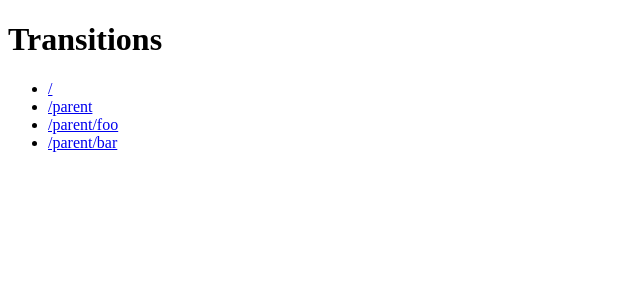
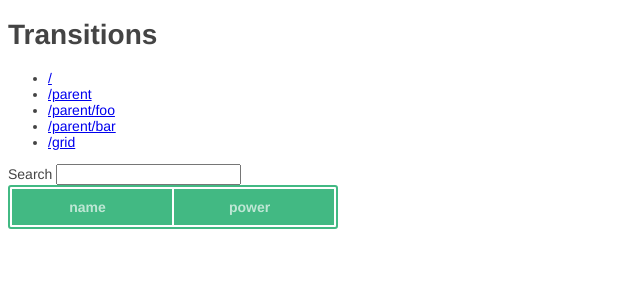
Before and after one commit to songjie0715/vue-demo, a Vue app: page /grid in a window 1280 px wide. Shown: the top 300 px of the page, without its empty margins (0-640 px from the left). Built offline with nearby package versions, Linux system fonts and the light colour scheme.

Commit message:
add grid.vue

```diff
--- a/src/components/Todo.vue
+++ b/src/components/Todo.vue
@@ -1,5 +1,5 @@
 <template>
-  <li class="todo">
+  <li class="todo" :class="{ done: todo.done }">
     <div class="view">
       <input class="toggle" type="checkbox" :checked="todo.done" @change="toggleTodo({ todo: todo })">
       <label v-text="todo.text"></label>
@@ -7,6 +7,13 @@
     </div>
   </li>
 </template>
+
+<style>
+    .done{
+        text-decoration: line-through;
+        color: #ccc;
+    }
+</style>
 
 <script>
   import { mapMutations } from 'vuex';
--- /dev/null
+++ b/src/components/demo-grid.vue
@@ -0,0 +1,98 @@
+<template>
+    <table>
+        <thead>
+            <tr>
+                <th v-for="col in this.columns">
+                    {{ col }}
+                    <span class="arrow"></span>
+                </th>
+            </tr>
+        </thead>
+        <tbody>
+            <tr v-for="item in this.filteredData">
+                <td v-for="i in item">{{ i }}</td>
+            </tr>
+        </tbody>
+    </table>
+</template>
+
+<style>
+    body {
+      font-family: Helvetica Neue, Arial, sans-serif;
+      font-size: 14px;
+      color: #444;
+    }
+
+    table {
+      border: 2px solid #42b983;
+      border-radius: 3px;
+      background-color: #fff;
+    }
+
+    th {
+      background-color: #42b983;
+      color: rgba(255,255,255,0.66);
+      cursor: pointer;
+      -webkit-user-select: none;
+      -moz-user-select: none;
+      -ms-user-select: none;
+      user-select: none;
+    }
+
+    td {
+      background-color: #f9f9f9;
+    }
+
+    th, td {
+      min-width: 120px;
+      padding: 10px 20px;
+    }
+
+    th.active {
+      color: #fff;
+    }
+
+    th.active .arrow {
+      opacity: 1;
+    }
+
+    .arrow {
+      display: inline-block;
+      vertical-align: middle;
+      width: 0;
+      height: 0;
+      margin-left: 5px;
+      opacity: 0.66;
+    }
+
+    .arrow.asc {
+      border-left: 4px solid transparent;
+      border-right: 4px solid transparent;
+      border-bottom: 4px solid #fff;
+    }
+
+    .arrow.dsc {
+      border-left: 4px solid transparent;
+      border-right: 4px solid transparent;
+      border-top: 4px solid #fff;
+    }
+
+</style>
+
+<script>
+  export default {
+      name: 'demo-grid',
+      props: ['filter-data', 'columns', 'filterKey'],
+      computed: {
+          filteredData () {
+              var sortKey = this.filterKey;
+              this.filterData = this.filterData.filter(function (item) {
+                  if (item.id === sortKey || item.power === sortKey) {
+                      return true;
+                  }
+              });
+          }
+      }
+  };
+
+</script>
--- /dev/null
+++ b/src/components/grid.vue
@@ -0,0 +1,38 @@
+<template>
+    <div id="demo">
+        <form id="search">
+            Search <input name="query" v-model="searchQuery">
+        </form>
+        <demo-grid
+            :filter-data="gridData"
+            :columns="gridColumns"
+            :filter-key="searchQuery">
+        </demo-grid>
+    </div>
+</template>
+
+<style>
+
+</style>
+
+<script>
+  import demoGrid from './demo-grid.vue';
+  export default {
+      name: 'grid',
+      components: {
+          'demo-grid': demoGrid
+      },
+      data () {
+          return {
+              searchQuery: '',
+              gridColumns: ['name', 'power'],
+              gridData: [
+                  { name: 'Chuck Norris', power: Infinity },
+                  { name: 'Bruce Lee', power: 9000 },
+                  { name: 'Jackie Chan', power: 7000 },
+                  { name: 'Jet Li', power: 8000 }
+              ]
+          };
+      }
+  };
+</script>
--- a/src/main.js
+++ b/src/main.js
@@ -5,6 +5,7 @@ import store from './store/';
 import VueRouter from 'vue-router';
 import selectComponents from './components/select.vue';
 import todoListComponents from './components/TodoList.vue';
+import gridComponent from './components/grid.vue';
 import '../node_modules/select2/dist/js/select2.min';
 import '../node_modules/select2/dist/css/select2.min.css';
 
@@ -55,7 +56,8 @@ const router = new VueRouter({
                 { path: 'foo', component: Foo },
                 { path: 'bar', component: Bar }
             ]
-        }
+        },
+      { path: '/grid', component: gridComponent }
     ]
 });
 
@@ -71,6 +73,7 @@ new Vue({
                   <li><router-link to="/parent">/parent</router-link></li>
                   <li><router-link to="/parent/foo">/parent/foo</router-link></li>
                   <li><router-link to="/parent/bar">/parent/bar</router-link></li>
+                  <li><router-link to="/grid">/grid</router-link></li>
                 </ul>
                 <transition name="fade" mode="out-in">
                   <router-view class="view"></router-view>
```
